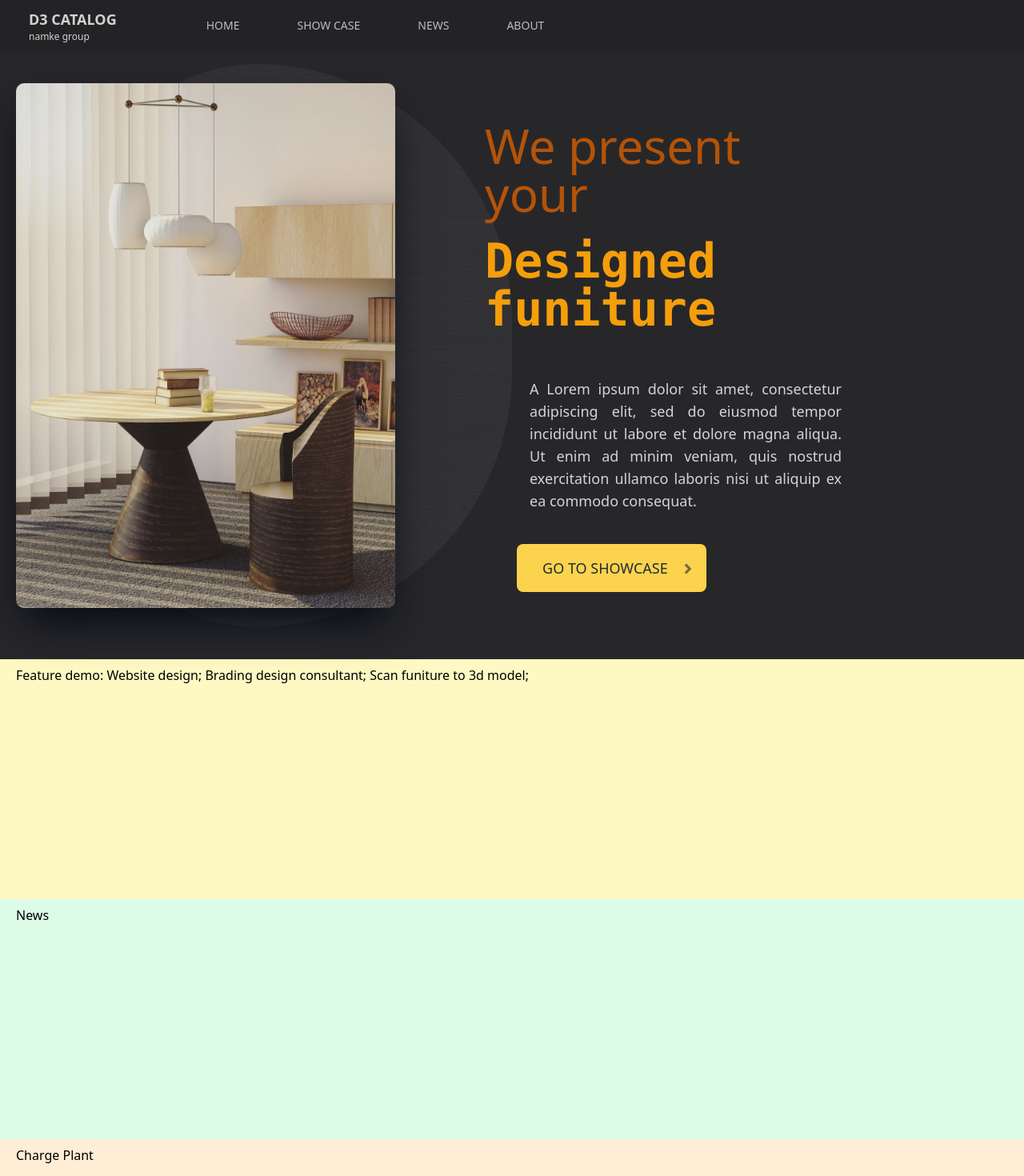
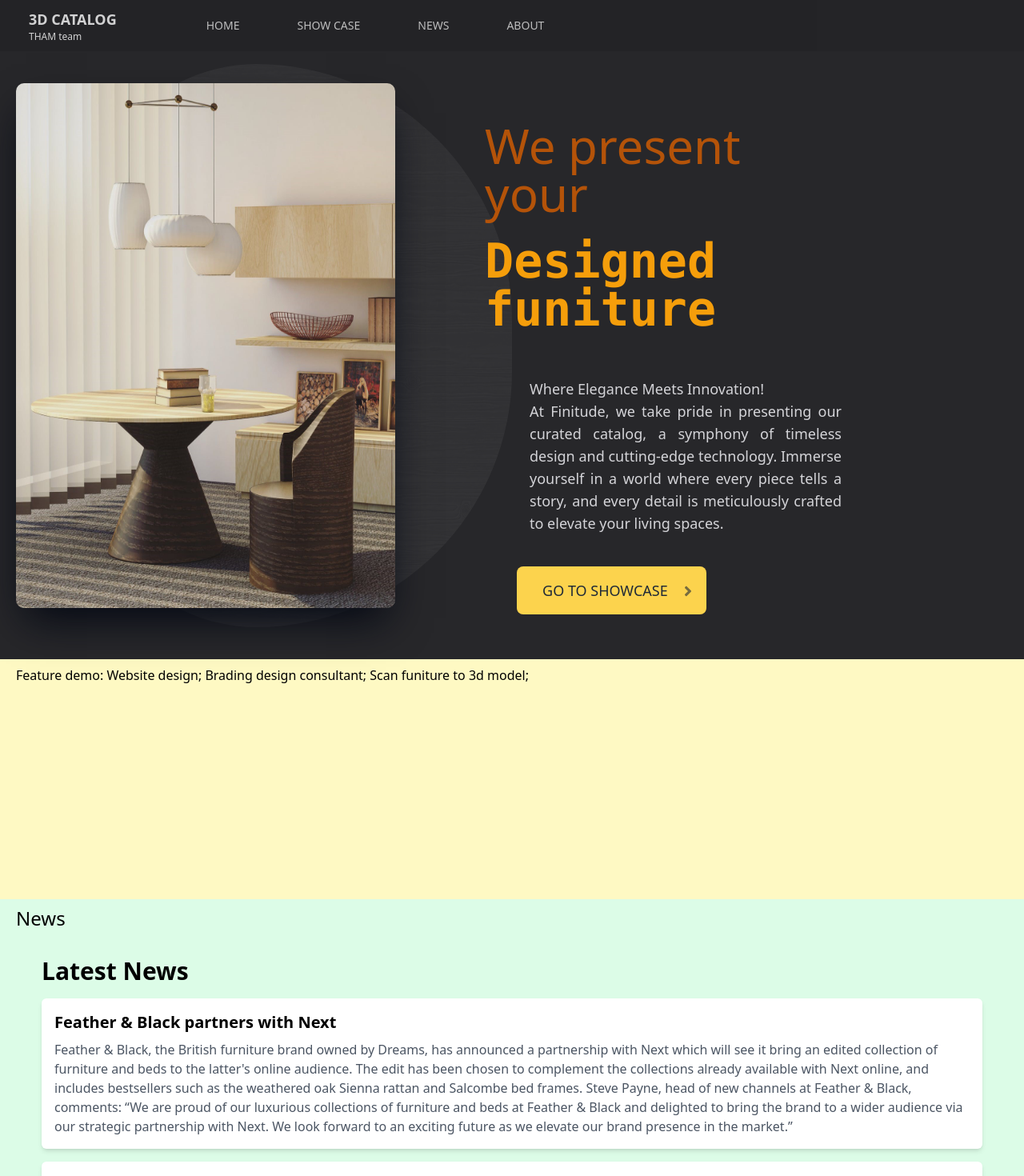
Before and after one commit to namke-dev/ThreeD-Catalog, a Next.js app: page /home in a window 1280 px wide. Shown: the top 1470 px of the page at 80% size. Built offline with nearby package versions, Linux system fonts and the light colour scheme.

Commit message:
add text to homepage

```diff
--- a/src/components/layouts/HomePageIntro.jsx
+++ b/src/components/layouts/HomePageIntro.jsx
@@ -34,10 +34,11 @@ export default function HomePageIntro() {
             </div>
           </div>
           <div className="w-full text-lg text-justify mt-14 mb-10 pl-14">
-            A Lorem ipsum dolor sit amet, consectetur adipiscing elit, sed do
-            eiusmod tempor incididunt ut labore et dolore magna aliqua. Ut enim
-            ad minim veniam, quis nostrud exercitation ullamco laboris nisi ut
-            aliquip ex ea commodo consequat.
+            Where Elegance Meets Innovation!
+            <br /> At Finitude, we take pride in presenting our curated catalog,
+            a symphony of timeless design and cutting-edge technology. Immerse
+            yourself in a world where every piece tells a story, and every
+            detail is meticulously crafted to elevate your living spaces.
           </div>
 
           <Link href="/show-case">
--- a/src/components/layouts/Logo.jsx
+++ b/src/components/layouts/Logo.jsx
@@ -16,8 +16,8 @@ export default function Logo({ className, children, ...props }) {
       `}
     >
       <Link href="/">
-        <p className="md:text-lg font-semibold">D3 CATALOG</p>
-        <p className="text-xs font-thin">namke group</p>
+        <p className="md:text-lg font-semibold">3D CATALOG</p>
+        <p className="text-xs font-thin">THAM team</p>
         {children}
       </Link>
     </div>
--- /dev/null
+++ b/src/components/layouts/NewsCart.jsx
@@ -0,0 +1,12 @@
+import React from "react";
+
+const NewsCard = ({ news }) => {
+  return (
+    <div className="bg-white rounded-md p-4 shadow-md mb-4">
+      <h2 className="text-xl font-bold mb-2">{news.title}</h2>
+      <p className="text-gray-600">{news.content}</p>
+    </div>
+  );
+};
+
+export default NewsCard;
--- /dev/null
+++ b/src/components/layouts/NewsList.jsx
@@ -0,0 +1,14 @@
+import React from "react";
+import NewsCard from "./NewsCart";
+
+const NewsList = ({ newsList }) => {
+  return (
+    <div>
+      {newsList.map((news) => (
+        <NewsCard key={news.id} news={news} />
+      ))}
+    </div>
+  );
+};
+
+export default NewsList;
--- /dev/null
+++ b/src/components/layouts/ShowcaseButton.jsx
@@ -0,0 +1,26 @@
+import React from "react";
+
+export default function ShowcaseButton({ children, onClick, classname }) {
+  return (
+    <div
+      className={`
+      flex flex-row
+      w-full h-full
+      items-center
+      justify-center gap-2
+      text-sm md:text-lg font-semibold
+      px-2
+      py-1
+      md:py-2.5
+      bg-black/30
+      text-white
+      group
+
+      ${classname}
+      `}
+      onClick={onClick}
+    >
+      {children}
+    </div>
+  );
+}
--- a/src/components/layouts/ShowcaseCustomProduct.jsx
+++ b/src/components/layouts/ShowcaseCustomProduct.jsx
@@ -2,6 +2,7 @@ import React, { useState } from "react";
 import ShowcaseCart from "./ShowcaseCart";
 import { product_custom_options } from "@/data/product_custom_options";
 import { FaAngleDoubleRight, FaTimes } from "react-icons/fa";
+import ShowcaseButton from "./ShowcaseButton";
 
 export default function ShowcaseCustomProduct() {
   const [isActive, setIsActive] = useState(false);
@@ -29,20 +30,7 @@ export default function ShowcaseCustomProduct() {
       `}
     >
       {!isActive && (
-        <div
-          className={`flex flex-row
-            w-full h-full
-            items-center justify-center
-            text-center
-            gap-2
-            text-sm md:text-lg font-semibold
-            px-2
-            md:py-2.5
-            md:-translate-x-2
-            md:hover:translate-x-0
-            group
-            transition-transform
-          `}
+        <ShowcaseButton
           onClick={() => {
             setIsActive(!isActive);
           }}
@@ -55,7 +43,7 @@ export default function ShowcaseCustomProduct() {
             md:group-hover:scale-125
             md:group-hover:opacity-25"
           />
-        </div>
+        </ShowcaseButton>
       )}
       {isActive && (
         <>
--- a/src/components/layouts/ShowcaseProductInfo.jsx
+++ b/src/components/layouts/ShowcaseProductInfo.jsx
@@ -2,6 +2,7 @@ import React, { useState } from "react";
 import ShowcaseCart from "./ShowcaseCart";
 import { product_detail_data } from "@/data/product_data";
 import { FaAngleRight, FaTimes } from "react-icons/fa";
+import ShowcaseButton from "./ShowcaseButton";
 
 export default function ShowcaseProductInfo() {
   const [isActive, setIsActive] = useState(false);
@@ -20,21 +21,7 @@ export default function ShowcaseProductInfo() {
       `}
     >
       {!isActive && (
-        <div
-          className={`flex flex-row
-            w-full h-full
-            items-center
-            justify-center gap-2
-            text-sm md:text-lg font-semibold
-            px-2
-            py-1
-            md:py-2.5
-            md:-translate-x-2
-            md:hover:translate-x-0
-            group
-
-            transition-transform
-        `}
+        <ShowcaseButton
           onClick={() => {
             setIsActive(true);
             console.log("setIsActive(true)");
@@ -47,7 +34,7 @@ export default function ShowcaseProductInfo() {
               md:group-hover:scale-125
               md:group-hover:opacity-25"
           />
-        </div>
+        </ShowcaseButton>
       )}
       {isActive && (
         <div className="h-[10%]">
--- a/src/data/news_data.js
+++ b/src/data/news_data.js
@@ -1,4 +1,4 @@
-const news = [
+export const news_data = [
   {
     id: "1",
     title: "Feather & Black partners with Next",
--- a/src/pages/home.js
+++ b/src/pages/home.js
@@ -2,6 +2,8 @@ import React from "react";
 import HomePageIntro from "@/components/layouts/HomePageIntro";
 import Layout from "@/components/layouts/Layout";
 import HomePageCart from "@/components/layouts/HomePageCart";
+import NewsList from "@/components/layouts/NewsList";
+import { news_data } from "@/data/news_data";
 
 export default function Home() {
   return (
@@ -16,8 +18,12 @@ export default function Home() {
       </HomePageCart>
 
       {/* New */}
-      <HomePageCart className="col-span-2 bg-green-100 h-[300px]">
-        News
+      <HomePageCart className="col-span-2 bg-green-100">
+        <div className="text-2xl">News</div>
+        <div className="container mx-auto p-8">
+          <h1 className="text-3xl font-bold mb-4">Latest News</h1>
+          <NewsList newsList={news_data} />
+        </div>
       </HomePageCart>
 
       {/* Charge plant */}
--- a/src/pages/news.js
+++ b/src/pages/news.js
@@ -1,6 +1,15 @@
 import React from "react";
 import Layout from "@/components/layouts/Layout";
+import NewsList from "@/components/layouts/NewsList";
+import { news_data } from "@/data/news_data";
 
 export default function News() {
-  return <Layout>News here</Layout>;
+  return (
+    <Layout>
+      <div className="container mx-auto p-8">
+        <h1 className="text-3xl font-bold mb-4">Latest News</h1>
+        <NewsList newsList={news_data} />
+      </div>
+    </Layout>
+  );
 }
```
